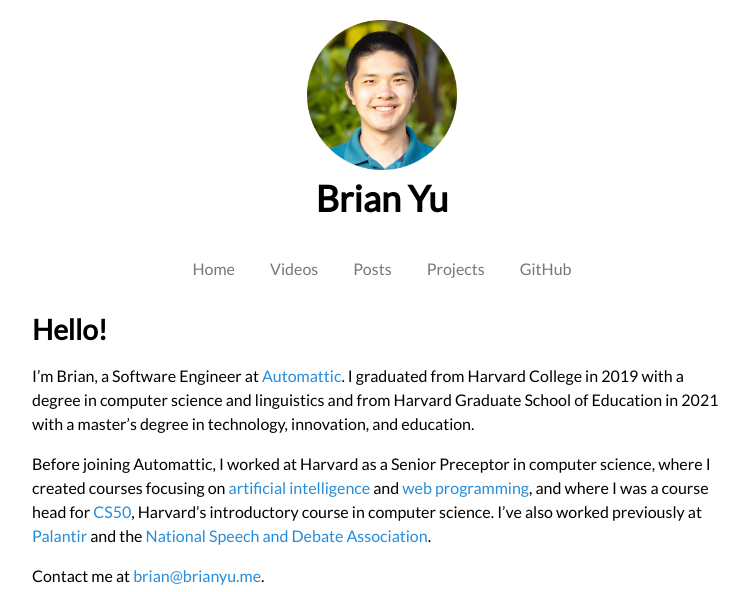
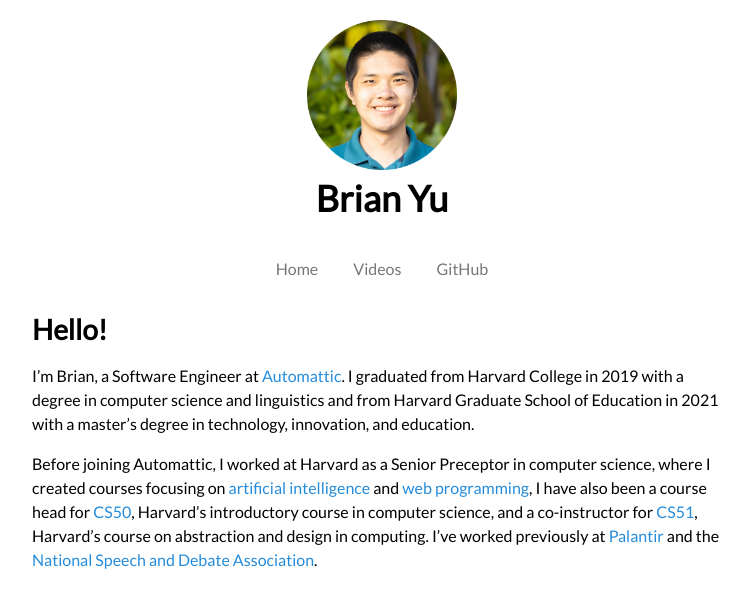
Before and after one commit to krishnadevz/homepage, a Jekyll site: the page built from index.md, in a window 1280 px wide. Shown: the top 592 px of the page, without its empty margins (258-1008 px from the left). Built offline with Jekyll 4.4.1, drawn with Linux system fonts in a browser that asks for light colours; nearby versions of some CDN libraries; our own code applies the rules of GitHub Pages for plain Markdown files; some of the changed text lies outside the part shown.

Commit message:
Add projects to home page

```diff
--- a/_config.yml
+++ b/_config.yml
@@ -6,4 +6,4 @@ permalink: /posts/:year/:month/:day/:title
 plugins:
   - jekyll-feed
 title: Brian Yu
-url: "https://old.brianyu.me"
+url: "https://brianyu.me"
--- a/_data/navigation.yml
+++ b/_data/navigation.yml
@@ -2,9 +2,5 @@
   link: /
 - name: Videos
   link: /videos
-- name: Posts
-  link: /posts
-- name: Projects
-  link: /projects
 - name: GitHub
   link: https://github.com/brianyu28
--- /dev/null
+++ b/_includes/project.html
@@ -0,0 +1,22 @@
+<div class="project">
+    {% if include.project.url %}
+        <a href="{{ include.project.url }}">
+            <img src="assets/images/projects/{{ include.project.img }}" />
+        </a>
+    {% else %}
+        <img src="assets/images/projects/{{ include.project.img }}" />
+    {% endif %}
+    <div>
+        {% if include.project.url %}
+            <a href="{{ include.project.url }}" class="project-title">{{ include.project.title }}</a>
+        {% else %}
+            <div class="project-title">{{ include.project.title }}</div>
+        {% endif %}
+        <p>{{ include.project.description }}</p>
+        <div class="project-links">
+            {% for link in include.project.links %}
+                <a href="{{ link.url }}">{{ link.name }}</a>
+            {% endfor %}
+        </div>
+    </div>
+</div>
--- a/assets/css/styles.css
+++ b/assets/css/styles.css
@@ -46,6 +46,7 @@ a {
 a:hover {
     color: #2571db;
 }
+
 h1 {
     font-size: 28px;
 }
@@ -74,3 +75,31 @@ h1 {
 .post-date {
     color: grey;
 }
+
+.project {
+    display: flex;
+    flex-direction: row;
+    align-items: flex-start;
+    margin-top: 15px;
+    margin-bottom: 15px;
+}
+
+.project img {
+    width: 100px;
+    padding-right: 10px;
+    border-radius: 30%;
+}
+
+.project .project-title {
+    font-size: 22px;
+    font-weight: bold;
+}
+
+.project p {
+    margin-top: 5px;
+    margin-bottom: 5px;
+}
+
+.project-links > a:not(:last-child):after {
+    content: ' · ';
+}
--- a/index.md
+++ b/index.md
@@ -11,30 +11,17 @@ and from Harvard Graduate School of Education in 2021 with a master's degree in
 Before joining Automattic, I worked at Harvard as a Senior Preceptor in computer science,
 where I created courses focusing on [artificial intelligence](https://www.edx.org/course/cs50s-introduction-to-artificial-intelligence-with-python)
 and [web programming](https://www.edx.org/course/cs50s-web-programming-with-python-and-javascript),
-and where I was a course head for [CS50](https://cs50.harvard.edu/), Harvard's introductory course in computer science.
-I've also worked previously at [Palantir](https://www.palantir.com) and the [National Speech and Debate Association](https://www.speechanddebate.org).
+I have also been a course head for [CS50](https://cs50.harvard.edu/), Harvard's introductory course in computer science, and a co-instructor for [CS51](https://cs51.io/), Harvard's course on abstraction and design in computing.
+I've worked previously at [Palantir](https://www.palantir.com) and the [National Speech and Debate Association](https://www.speechanddebate.org).
 
 Contact me at <brian@brianyu.me>.
 
-<div class="embed"><iframe src="https://www.youtube.com/embed/videoseries?list=PLZErML25eQ-NK9uR6Jw-NKrA_PlsB78b_" frameborder="0" allowfullscreen></iframe></div>
+## Projects
 
-<!--
-## Spanning Tree
-
-When I'm not working, I run [Spanning Tree](https://spanningtree.me/), a collection of animated videos on topics in computer science and mathematics on [YouTube](https://www.youtube.com/spanningtree).
-
-<script src="https://apis.google.com/js/platform.js"></script>
-<div class="g-ytsubscribe" data-channelid="UCDzVUXiTr3hClI-zzCWbYzg" data-layout="default" data-count="default"></div>
-
-<div class="embed"><iframe src="https://www.youtube.com/embed/videoseries?list=PLZErML25eQ-NK9uR6Jw-NKrA_PlsB78b_" frameborder="0" allowfullscreen></iframe></div>
-
-<div class="embed"><iframe src="https://spanningtree.substack.com/embed" style="border:1px solid #EEE; background:white" frameborder="0" scrolling="no"></iframe></div>
-
-## Posts
-
-{% for post in site.posts limit:5 %}
-{% include preview.md post=post %}
+{% for project in site.data.projects %}
+{% if project.category == "project" %}
+{% include project.html project=project %}
+{% endif %}
 {% endfor %}
 
-<a class="pure-button" href="/posts">View all posts</a>
--->
+And see [my GitHub profile](http://github.com/brianyu28) for other projects I've created or worked on.
```
Also changed, not shown: _data/projects.yml (+47 -22 lines), projects.md (deleted, +0 -25 lines), assets/images/projects/classroometrics.png (added), assets/images/projects/cs50.png (added), assets/images/projects/holyoke.png (added), assets/images/projects/jeopardy.png (added), assets/images/projects/spanning-tree.png (added), assets/images/projects/tenacity.png (added).
